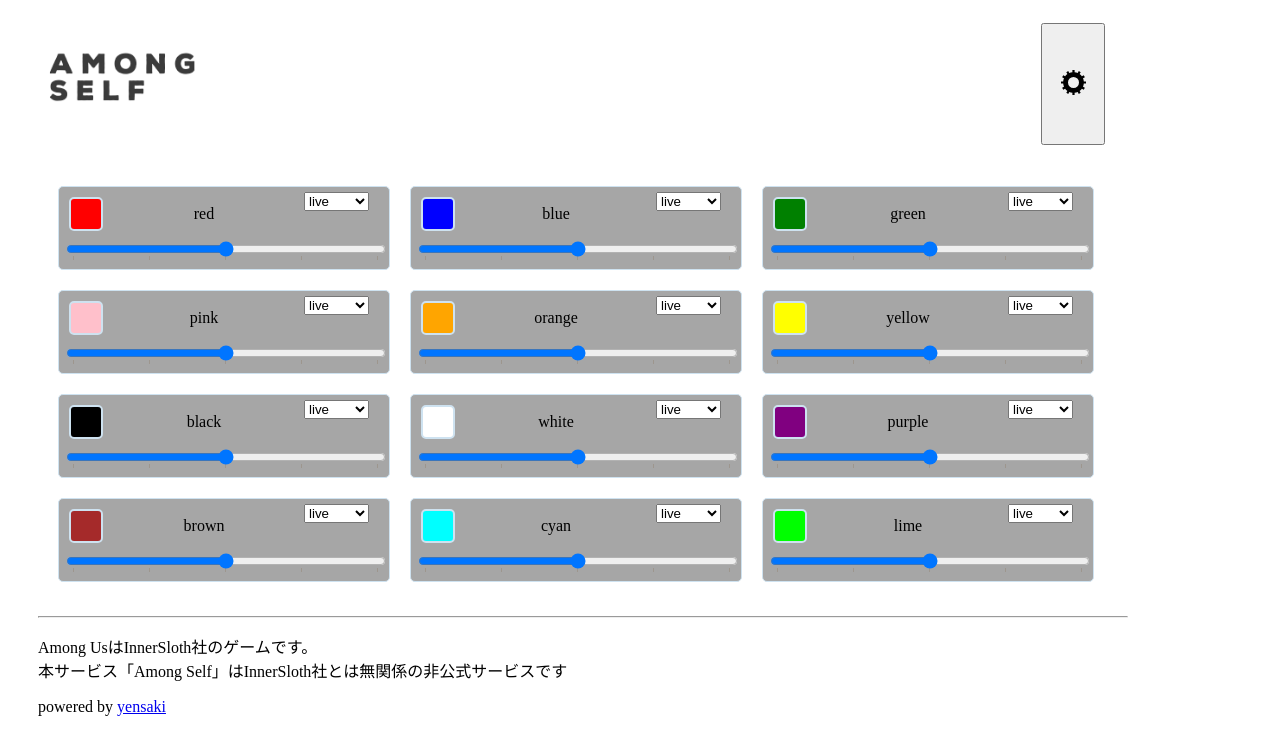
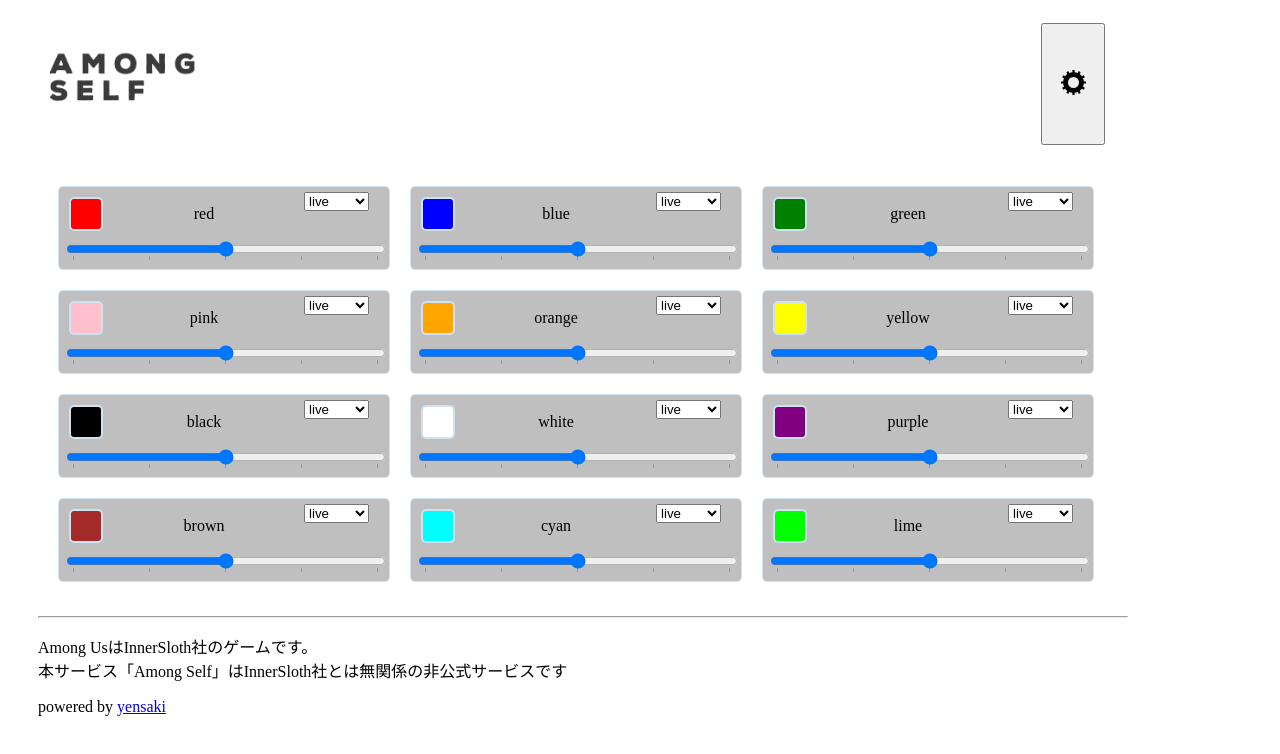
Before and after one commit to yensaki/among-self, a Next.js app: page / in a window 1280 px wide. Shown: the top 754 px of the page. Built offline with nearby package versions, Linux system fonts and the light colour scheme.

Commit message:
Adjust Gray rate, to square

```diff
--- a/components/CrewCard.tsx
+++ b/components/CrewCard.tsx
@@ -21,7 +21,7 @@ const CrewCard = ({crew, onChange}: Props) => {
   }
 
     return (
-        <Container style={{backgroundColor: `hsl(0,0%,${100 - (70 * impostorRate / 100)}%)`}}>
+        <Container style={{backgroundColor: `hsl(0,0%,${100 - 0.01*(impostorRate**2)}%)`}}>
             <Header>
                 <Square style={{backgroundColor: formCrew.color}} />
                 <HeaderText>{formCrew.name}</HeaderText>
```
